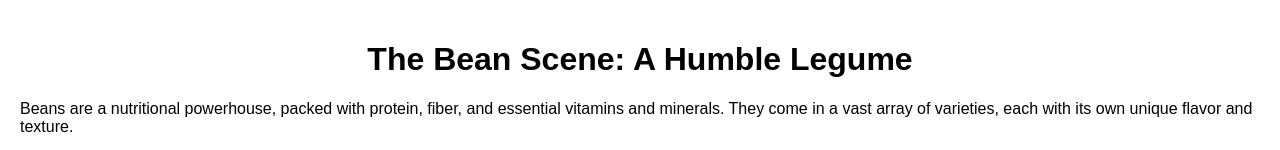
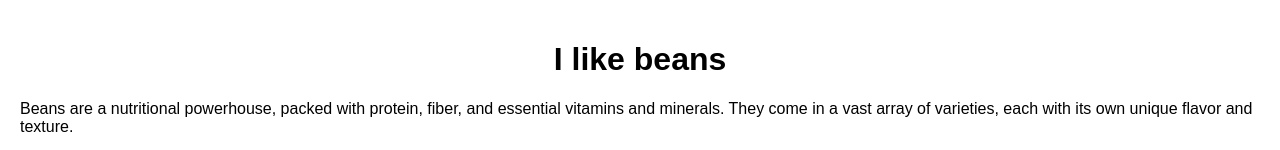
Before and after one commit to Beanz586/Site, a plain HTML site: page index.html in a window 1280 px wide. Shown: the top 150 px of the page. Drawn offline with Linux system fonts and the light colour scheme.

Commit message:
Update index.html

```diff
--- a/index.html
+++ b/index.html
@@ -3,7 +3,7 @@
 <head>
   <meta charset="UTF-8">
   <meta name="viewport" content="width=device-width, initial-scale=1.0">
-  <title>The World of Beans</title>
+  <title>Beanz</title>
   <style>
     body {
       font-family: sans-serif;
@@ -21,7 +21,7 @@
   </style>
 </head>
 <body>
-  <h1>The Bean Scene: A Humble Legume</h1>
+  <h1>I like beans</h1>
   <p>Beans are a nutritional powerhouse, packed with protein, fiber, and essential vitamins and minerals. They come in a vast array of varieties, each with its own unique flavor and texture.</p>
   <img src="images/beans.jpg" alt="A variety of colorful beans" class="bean-image">
   <h2>Let's Explore Some Popular Beans:</h2>
```
